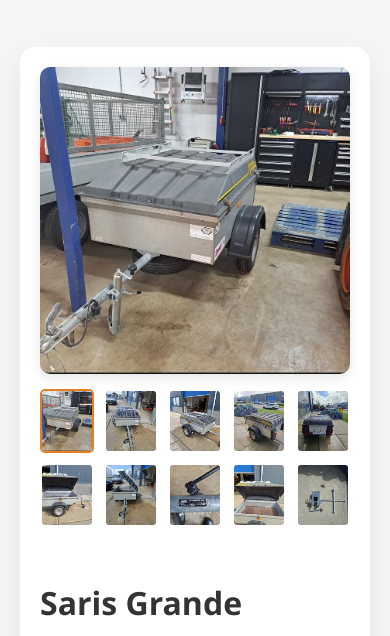
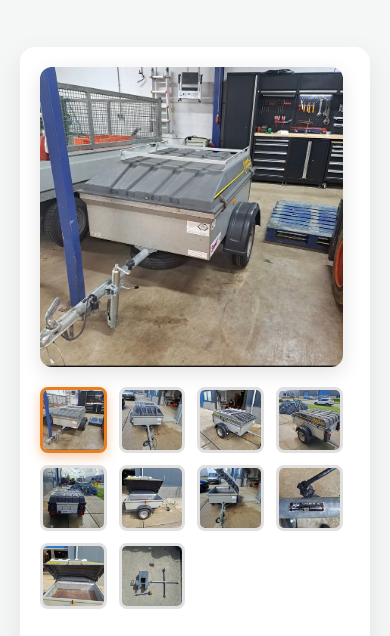
Before and after one commit to RubenKaptein/jaapkarren, a plain HTML site: page pages/aanbod.html in a window 390 px wide. Shown: the part 448-1084 px from the top of the page. Drawn offline with Linux system fonts and the light colour scheme.

Commit message:
Optimaliseer afbeeldingsformaten en verbeter galerij-styling
- Stel standaard hoogte in voor hoofdafbeelding (400px)
- Optimaliseer thumbnail-grootte (70px) met beter grid
- Voeg hover-effecten toe aan thumbnails (scale en shadow)
- Verbeter responsive design voor mobiele apparaten
- Maak galerij-styling cleaner en professioneler

```diff
--- a/stylesheet.css
+++ b/stylesheet.css
@@ -214,44 +214,50 @@
 
 .main-image-container {
     width: 100%;
-    margin-bottom: 15px;
-    border-radius: 10px;
+    margin-bottom: 20px;
+    border-radius: 12px;
     overflow: hidden;
-    box-shadow: 0 4px 12px rgba(0,0,0,0.1);
+    box-shadow: 0 6px 20px rgba(0,0,0,0.12);
+    background: #f5f5f5;
 }
 
 .main-image-container img {
     width: 100%;
-    height: auto;
+    height: 400px;
+    object-fit: cover;
     display: block;
     transition: opacity 0.3s ease;
 }
 
 .thumbnails-grid {
     display: grid;
-    grid-template-columns: repeat(5, 1fr);
-    gap: 10px;
+    grid-template-columns: repeat(auto-fill, minmax(70px, 1fr));
+    gap: 12px;
 }
 
 .thumbnail {
     cursor: pointer;
-    border-radius: 5px;
+    border-radius: 8px;
     overflow: hidden;
-    border: 2px solid transparent;
-    transition: all 0.2s ease;
+    border: 3px solid #e0e0e0;
+    transition: all 0.25s ease;
+    background: #f9f9f9;
 }
 
 .thumbnail:hover {
-    opacity: 0.8;
+    border-color: var(--secondary-color);
+    transform: scale(1.05);
+    box-shadow: 0 2px 8px rgba(230, 126, 34, 0.2);
 }
 
 .thumbnail.active {
     border-color: var(--secondary-color);
+    box-shadow: 0 4px 12px rgba(230, 126, 34, 0.4);
 }
 
 .thumbnail img {
     width: 100%;
-    height: 60px;
+    height: 70px;
     object-fit: cover;
     display: block;
 }
@@ -514,3 +520,24 @@
         width: 100%;
     }
 }
+
+    .trailer-flex {
+        flex-direction: column;
+        gap: 30px;
+    }
+    .gallery-container {
+        max-width: 100%;
+    }
+    .main-image-container img {
+        height: 300px;
+    }
+    .thumbnails-grid {
+        grid-template-columns: repeat(auto-fill, minmax(60px, 1fr));
+    }
+    .thumbnail img {
+        height: 60px;
+    }
+    .video-grid {
+        grid-template-columns: 1fr;
+    }
+}
```
